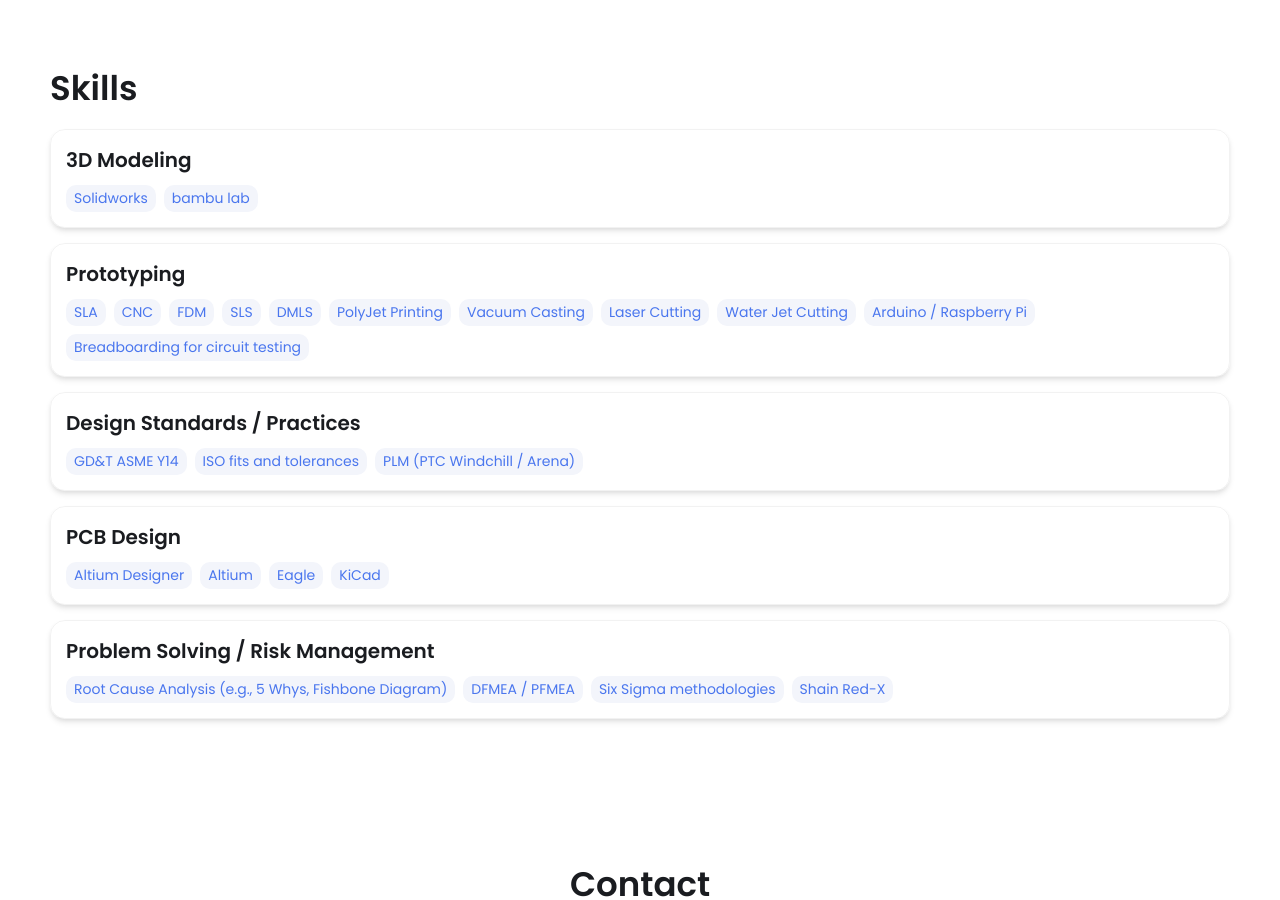
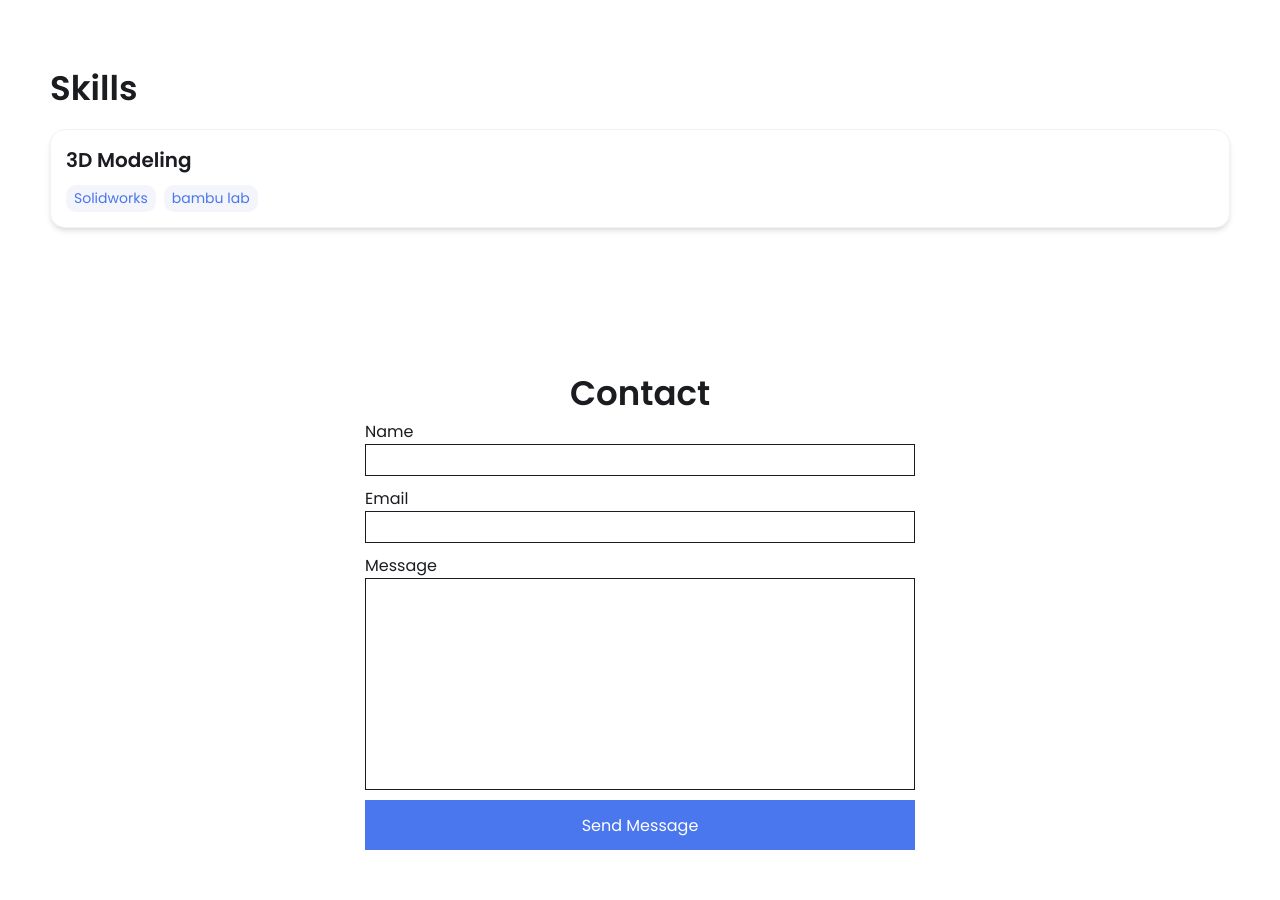
Before and after one commit to Reilly-P-12/Reilly-P-12.github.io, a Jekyll site: the page built from index.html, in a window 1280 px wide and 900 px high, scrolled down 1563 px. Built offline with Jekyll 4.4.1, drawn with Linux system fonts in a browser that asks for light colours.

Commit message:
_config.yml

```diff
--- a/_config.yml
+++ b/_config.yml
@@ -32,37 +32,6 @@ skills:
     tools:
     - Solidworks
     - bambu lab
-
-  - category: Prototyping
-    tools:
-    - SLA
-    - CNC
-    - FDM
-    - SLS
-    - DMLS
-    - PolyJet Printing
-    - Vacuum Casting
-    - Laser Cutting
-    - Water Jet Cutting
-    - Arduino / Raspberry Pi
-    - Breadboarding for circuit testing
-  - category: Design Standards / Practices
-    tools:
-    - GD&T ASME Y14
-    - ISO fits and tolerances
-    - PLM (PTC Windchill / Arena)
-  - category: PCB Design
-    tools:
-    - Altium Designer
-    - Altium
-    - Eagle
-    - KiCad
-  - category: Problem Solving / Risk Management
-    tools:
-    - Root Cause Analysis (e.g., 5 Whys, Fishbone Diagram)
-    - DFMEA / PFMEA
-    - Six Sigma methodologies
-    - Shain Red-X
 
 
 # Contact Form Setup. Setup an account and copy over the key. When someone fills out the form, it will be received in your email.
```
